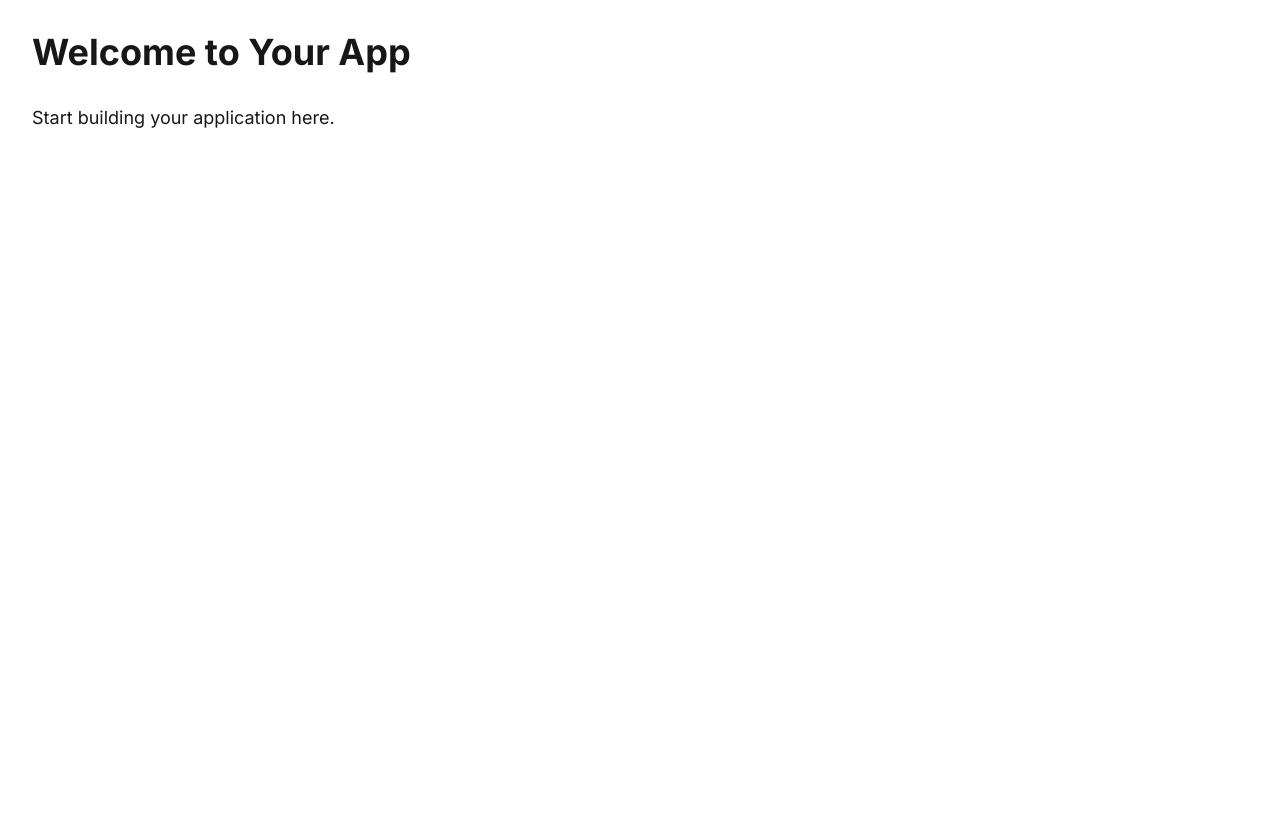
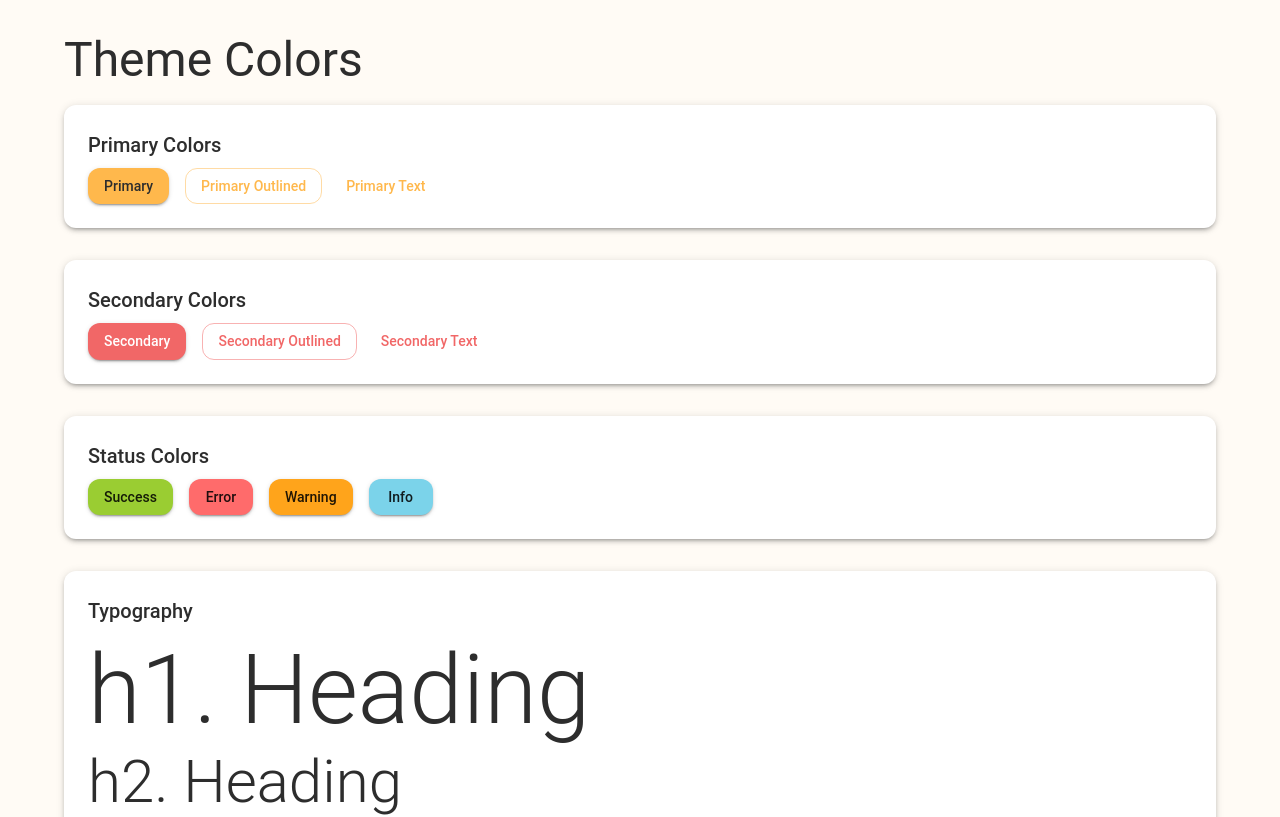
Before and after one commit to JingZheee/skillSync, a Next.js app in the folder frontend/: page / in a window 1280 px wide. Shown: the top 817 px of the page. Built offline with nearby package versions, Linux system fonts and the light colour scheme.

Commit message:
Added theme

```diff
--- a/frontend/src/app/layout.js
+++ b/frontend/src/app/layout.js
@@ -1,17 +1,17 @@
-import { Inter } from 'next/font/google';
-import './globals.css';
-
-const inter = Inter({ subsets: ['latin'] });
-
-export const metadata = {
-  title: 'Your App Name',
-  description: 'Your app description',
-};
+'use client';
+import { ThemeProvider } from '@mui/material/styles';
+import CssBaseline from '@mui/material/CssBaseline';
+import { theme } from '../styles/theme';
 
 export default function RootLayout({ children }) {
   return (
     <html lang="en">
-      <body className={inter.className}>{children}</body>
+      <body>
+        <ThemeProvider theme={theme}>
+          <CssBaseline />
+          {children}
+        </ThemeProvider>
+      </body>
     </html>
   );
 }
--- a/frontend/src/app/page.js
+++ b/frontend/src/app/page.js
@@ -1,10 +1,100 @@
+'use client';
+import { Box, Typography, Button, Paper, Stack, Container } from '@mui/material';
+import { useTheme } from '@mui/material/styles';
+
 export default function Home() {
+  const theme = useTheme();
+
   return (
-    <main className="min-h-screen p-8">
-      <div className="container mx-auto">
-        <h1 className="text-4xl font-bold mb-8">Welcome to Your App</h1>
-        <p className="text-lg">Start building your application here.</p>
-      </div>
-    </main>
+    <Container maxWidth="lg">
+      <Box sx={{ minHeight: '100vh', py: 4 }}>
+        {/* Theme Color Showcase */}
+        <Typography variant="h3" gutterBottom>
+          Theme Colors
+        </Typography>
+
+        {/* Primary Colors */}
+        <Paper elevation={3} sx={{ p: 3, mb: 4 }}>
+          <Typography variant="h6" gutterBottom>
+            Primary Colors
+          </Typography>
+          <Stack direction="row" spacing={2}>
+            <Button variant="contained" color="primary">
+              Primary
+            </Button>
+            <Button variant="outlined" color="primary">
+              Primary Outlined
+            </Button>
+            <Button variant="text" color="primary">
+              Primary Text
+            </Button>
+          </Stack>
+        </Paper>
+
+        {/* Secondary Colors */}
+        <Paper elevation={3} sx={{ p: 3, mb: 4 }}>
+          <Typography variant="h6" gutterBottom>
+            Secondary Colors
+          </Typography>
+          <Stack direction="row" spacing={2}>
+            <Button variant="contained" color="secondary">
+              Secondary
+            </Button>
+            <Button variant="outlined" color="secondary">
+              Secondary Outlined
+            </Button>
+            <Button variant="text" color="secondary">
+              Secondary Text
+            </Button>
+          </Stack>
+        </Paper>
+
+        {/* Status Colors */}
+        <Paper elevation={3} sx={{ p: 3, mb: 4 }}>
+          <Typography variant="h6" gutterBottom>
+            Status Colors
+          </Typography>
+          <Stack direction="row" spacing={2}>
+            <Button variant="contained" color="success">
+              Success
+            </Button>
+            <Button variant="contained" color="error">
+              Error
+            </Button>
+            <Button variant="contained" color="warning">
+              Warning
+            </Button>
+            <Button variant="contained" color="info">
+              Info
+            </Button>
+          </Stack>
+        </Paper>
+
+        {/* Typography */}
+        <Paper elevation={3} sx={{ p: 3 }}>
+          <Typography variant="h6" gutterBottom>
+            Typography
+          </Typography>
+          <Typography variant="h1">h1. Heading</Typography>
+          <Typography variant="h2">h2. Heading</Typography>
+          <Typography variant="h3">h3. Heading</Typography>
+          <Typography variant="h4">h4. Heading</Typography>
+          <Typography variant="h5">h5. Heading</Typography>
+          <Typography variant="h6">h6. Heading</Typography>
+          <Typography variant="subtitle1">
+            subtitle1. Lorem ipsum dolor sit amet, consectetur adipisicing elit.
+          </Typography>
+          <Typography variant="subtitle2">
+            subtitle2. Lorem ipsum dolor sit amet, consectetur adipisicing elit.
+          </Typography>
+          <Typography variant="body1">
+            body1. Lorem ipsum dolor sit amet, consectetur adipisicing elit.
+          </Typography>
+          <Typography variant="body2">
+            body2. Lorem ipsum dolor sit amet, consectetur adipisicing elit.
+          </Typography>
+        </Paper>
+      </Box>
+    </Container>
   );
 }
--- /dev/null
+++ b/frontend/src/styles/theme.js
@@ -0,0 +1,102 @@
+import { createTheme } from '@mui/material/styles';
+
+export const colors = {
+  primary: {
+    main: '#FFB84C',      // Warm Yellow
+    light: '#FFD89C',
+    dark: '#F29727',
+    contrastText: '#2D2D2D'
+  },
+  secondary: {
+    main: '#F16767',      // Soft Coral
+    light: '#FF9B9B',
+    dark: '#D14D4D',
+    contrastText: '#fff'
+  },
+  error: {
+    main: '#FF6B6B',      // Soft Red
+    light: '#FF9B9B',
+    dark: '#D14D4D',
+  },
+  warning: {
+    main: '#FFA41B',      // Amber
+    light: '#FFB74D',
+    dark: '#F57C00',
+  },
+  info: {
+    main: '#7BD3EA',      // Soft Blue
+    light: '#A1E3F6',
+    dark: '#54B4D3',
+  },
+  success: {
+    main: '#9ACD32',      // Yellow Green
+    light: '#B5D85B',
+    dark: '#7BA428',
+  },
+  grey: {
+    50: '#FAFAFA',
+    100: '#F5F5F5',
+    200: '#EEEEEE',
+    300: '#E0E0E0',
+    400: '#BDBDBD',
+    500: '#9E9E9E',
+    600: '#757575',
+    700: '#616161',
+    800: '#424242',
+    900: '#212121',
+  },
+  background: {
+    default: '#FFFBF5',   // Warm White
+    paper: '#FFFFFF',
+    dark: '#2D2D2D',
+  },
+};
+
+export const theme = createTheme({
+  palette: {
+    primary: colors.primary,
+    secondary: colors.secondary,
+    error: colors.error,
+    warning: colors.warning,
+    info: colors.info,
+    success: colors.success,
+    grey: colors.grey,
+    background: colors.background,
+    mode: 'light',
+    text: {
+      primary: '#2D2D2D',
+      secondary: '#525252',
+    }
+  },
+  typography: {
+    fontFamily: [
+      'Roboto',
+      '-apple-system',
+      'BlinkMacSystemFont',
+      '"Segoe UI"',
+      'Arial',
+      'sans-serif',
+    ].join(','),
+  },
+  shape: {
+    borderRadius: 12,  // Slightly more rounded corners
+  },
+  components: {
+    MuiButton: {
+      styleOverrides: {
+        root: {
+          textTransform: 'none',
+          fontWeight: 500,
+          borderRadius: 12,
+        },
+      },
+    },
+    MuiPaper: {
+      styleOverrides: {
+        root: {
+          borderRadius: 12,
+        },
+      },
+    },
+  },
+});
```
